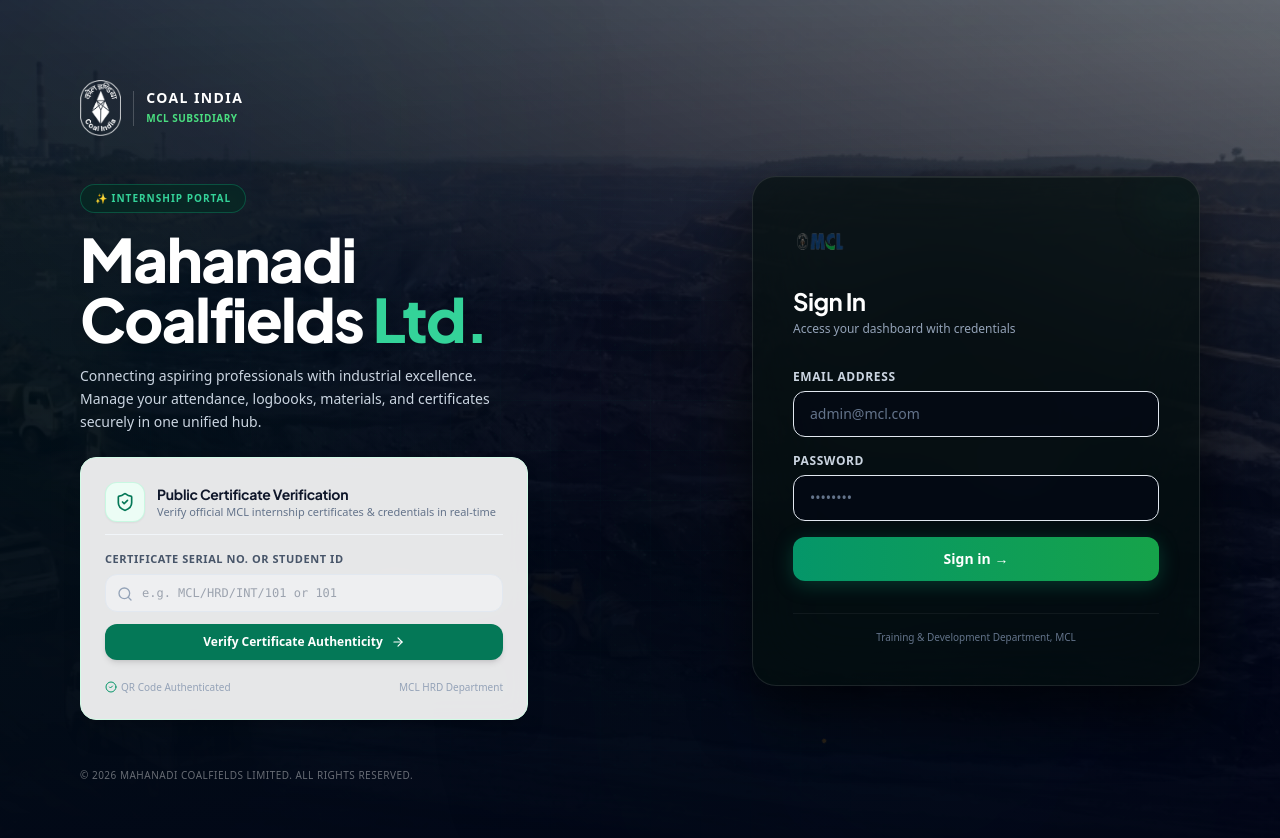
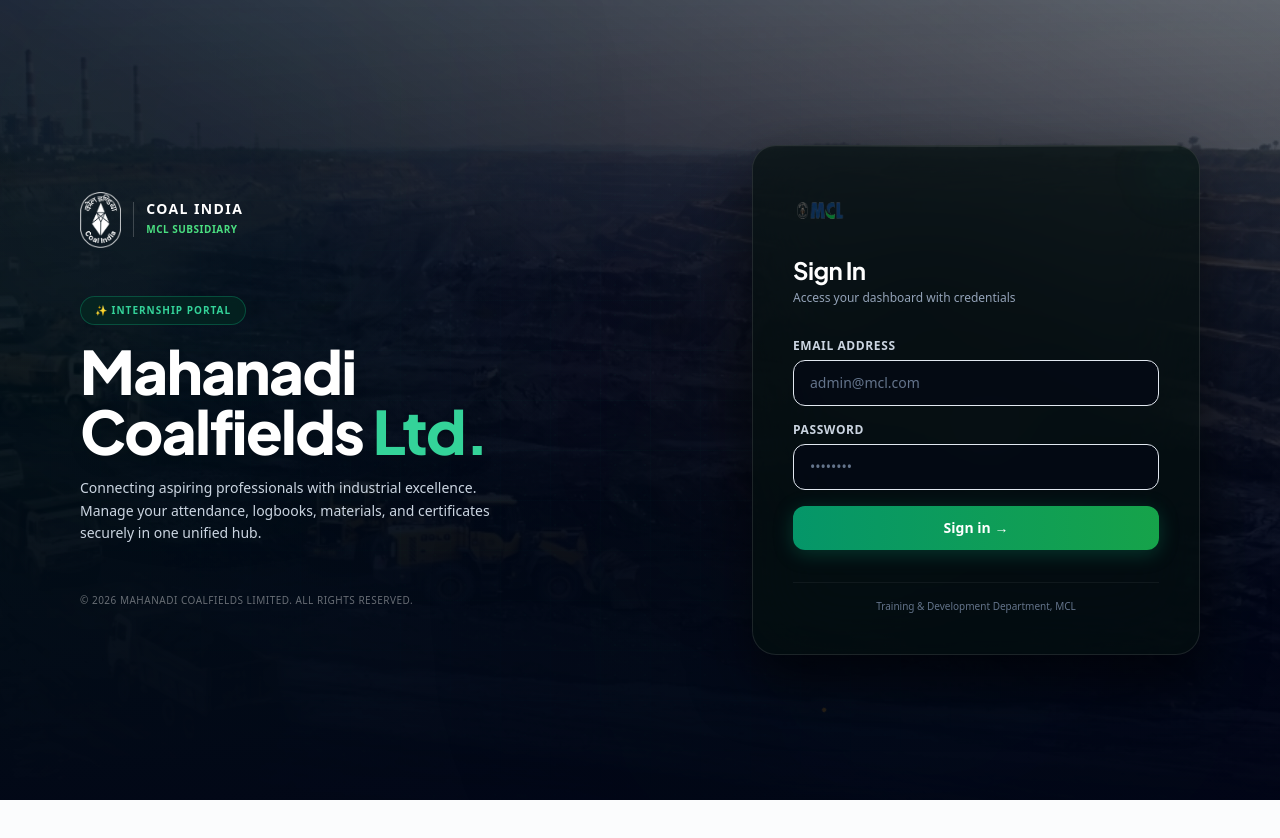
Before and after one commit to anupamyagnish676-debug/mclportal, a Next.js app: page /login in a window 1280 px wide. Shown: the top 838 px of the page. After the commit the page ends 800 px from the top, so only its background shows below. Built offline with nearby package versions, Linux system fonts and the light colour scheme.

Commit message:
fix: remove Public Certificate Lookup Widget from login page

```diff
--- a/app/login/page.tsx
+++ b/app/login/page.tsx
@@ -1,6 +1,5 @@
 'use client'
 import { useState, useEffect } from 'react'
-import PublicCertificateLookupWidget from '@/components/PublicCertificateLookupWidget'
 
 export default function LoginPage() {
   const [email, setEmail]             = useState('')
@@ -137,10 +136,6 @@
           <p className="text-slate-300 text-sm leading-relaxed max-w-md">
             Connecting aspiring professionals with industrial excellence. Manage your attendance, logbooks, materials, and certificates securely in one unified hub.
           </p>
-
-          <div className="pt-2 max-w-md">
-            <PublicCertificateLookupWidget />
-          </div>
         </div>
 
         {/* Footer Info */}
--- a/components/PublicCertificateLookupWidget.tsx
+++ /dev/null
@@ -1,70 +0,0 @@
-'use client'
-import { useState } from 'react'
-import { useRouter } from 'next/navigation'
-import { Search, CheckCircle2, ShieldCheck, ArrowRight } from 'lucide-react'
-
-export default function PublicCertificateLookupWidget() {
-  const [query, setQuery] = useState('')
-  const [loading, setLoading] = useState(false)
-  const router = useRouter()
-
-  function handleSearch(e: React.FormEvent) {
-    e.preventDefault()
-    const clean = query.trim()
-    if (!clean) return
-
-    setLoading(true)
-    // Extract numeric serial or reference token
-    const serialMatch = clean.match(/(\d+)/)
-    const serial = serialMatch ? serialMatch[1] : clean
-
-    router.push(`/verify/${encodeURIComponent(serial)}`)
-  }
-
-  return (
-    <div className="bg-white/90 backdrop-blur-md rounded-2xl border border-emerald-100 p-6 shadow-xl space-y-4">
-      <div className="flex items-center gap-3 border-b border-slate-100 pb-3">
-        <div className="w-10 h-10 bg-emerald-50 text-emerald-700 rounded-xl flex items-center justify-center font-bold text-lg border border-emerald-200/50 shadow-sm">
-          <ShieldCheck className="w-5 h-5 text-emerald-700" />
-        </div>
-        <div>
-          <h3 className="font-bold text-slate-900 text-sm">Public Certificate Verification</h3>
-          <p className="text-[11px] text-slate-500">Verify official MCL internship certificates & credentials in real-time</p>
-        </div>
-      </div>
-
-      <form onSubmit={handleSearch} className="space-y-3">
-        <div>
-          <label className="block text-[11px] font-bold text-slate-600 uppercase tracking-wider mb-1.5">
-            Certificate Serial No. or Student ID
-          </label>
-          <div className="relative">
-            <input
-              type="text"
-              value={query}
-              onChange={e => setQuery(e.target.value)}
-              placeholder="e.g. MCL/HRD/INT/101 or 101"
-              className="w-full text-xs border border-slate-200 rounded-xl pl-9 pr-3.5 py-2.5 focus:outline-none focus:ring-2 focus:ring-emerald-500 font-mono text-slate-900 bg-slate-50/50"
-              required
-            />
-            <Search className="w-4 h-4 text-slate-400 absolute left-3 top-3" />
-          </div>
-        </div>
-
-        <button
-          type="submit"
-          disabled={loading}
-          className="w-full bg-emerald-700 hover:bg-emerald-800 text-white font-bold text-xs py-2.5 rounded-xl transition-all shadow-md flex items-center justify-center gap-2 disabled:opacity-50"
-        >
-          <span>{loading ? 'Searching Record...' : 'Verify Certificate Authenticity'}</span>
-          <ArrowRight className="w-3.5 h-3.5" />
-        </button>
-      </form>
-
-      <div className="flex items-center justify-between text-[10px] text-slate-400 pt-1">
-        <span className="flex items-center gap-1"><CheckCircle2 className="w-3 h-3 text-emerald-600" /> QR Code Authenticated</span>
-        <span>MCL HRD Department</span>
-      </div>
-    </div>
-  )
-}
```
